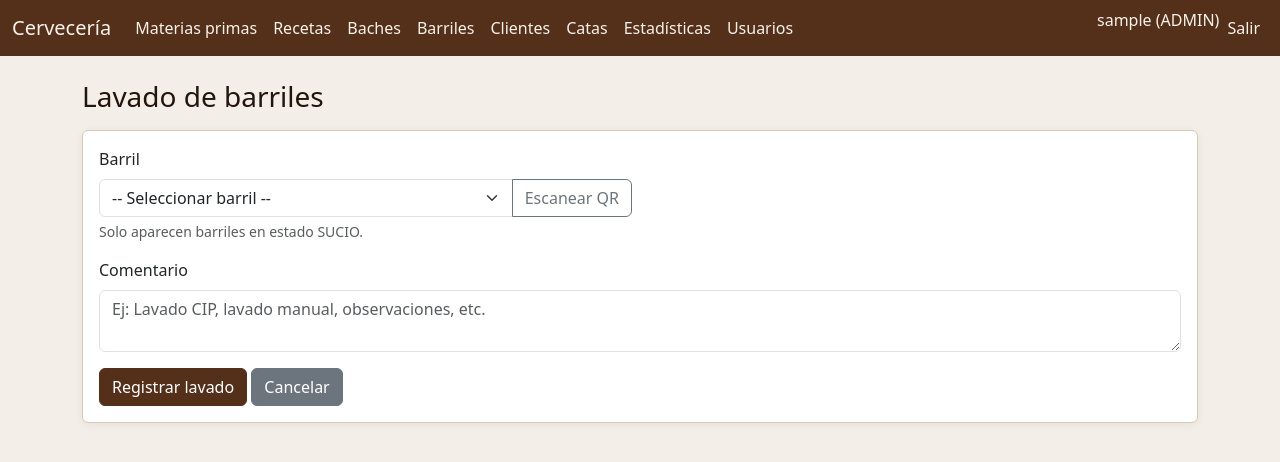
After one commit to afosorioh/brewadministrator, a Flask app: page /barriles/lavado in a window 1280 px wide. The commit adds this page. Shown: the top 462 px of the page. Run offline with Flask 3, Linux system fonts and the light colour scheme; a user stored in the database is signed in; tables that the repository leaves empty hold one stand-in row (values such as "Sample post").

Commit message:
adicion modulo lavado barriles

```diff
--- a/app/routes/barriles.py
+++ b/app/routes/barriles.py
@@ -68,9 +68,46 @@ def lista():
 
     estados = ["LIMPIO", "LLENO", "ENTREGADO", "SUCIO", "MANTENIMIENTO", "BAJA"]
 
+    barriles_data = []
+    for barril in pagination.items:
+        ultimo_movimiento = (
+            MovimientoBarril.query
+            .filter_by(id_barril=barril.id)
+            .order_by(MovimientoBarril.fecha_hora.desc())
+            .first()
+        )
+
+        capacidad_mostrar = barril.capacidad_litros
+        estilo_mostrar = ""
+        bache_mostrar = ""
+
+        if (
+            barril.estado_actual == "LLENO"
+            and ultimo_movimiento
+            and ultimo_movimiento.tipo_movimiento == "LLENO"
+            and ultimo_movimiento.bache
+        ):
+            capacidad_mostrar = ultimo_movimiento.volumen_litros or barril.capacidad_litros
+            bache_mostrar = ultimo_movimiento.bache.codigo_bache or ""
+
+            if ultimo_movimiento.bache.receta and ultimo_movimiento.bache.receta.estilo:
+                estilo_mostrar = ultimo_movimiento.bache.receta.estilo
+            else:
+                estilo_mostrar = ultimo_movimiento.bache.nombre_cerveza or ""
+
+        barriles_data.append({
+            "id": barril.id,
+            "codigo_barril": barril.codigo_barril,
+            "capacidad_mostrar": capacidad_mostrar,
+            "fecha_ultimo_estado": ultimo_movimiento.fecha_hora if ultimo_movimiento else None,
+            "estado_actual": barril.estado_actual,
+            "estilo_mostrar": estilo_mostrar,
+            "bache_mostrar": bache_mostrar,
+        })
+
     return render_template(
         "barriles/lista.html",
-        barriles=pagination.items,
+        barriles=barriles_data,
         pagination=pagination,
         q=q,
         estado=estado,
@@ -453,3 +490,63 @@ def devolucion():
         "barriles/devolucion.html",
         barriles=barriles,
     )
+
+@barriles_bp.route("/lavado", methods=["GET", "POST"])
+@login_required
+@role_required("ADMIN", "GESTOR")
+def lavado():
+    barriles = (
+        Barril.query
+        .filter(Barril.estado_actual == "SUCIO")
+        .order_by(Barril.codigo_barril.asc())
+        .all()
+    )
+
+    if request.method == "POST":
+        id_barril = request.form.get("id_barril") or None
+        comentario = request.form.get("comentario") or None
+
+        if not id_barril:
+            flash("Debes seleccionar un barril.", "danger")
+            return redirect(url_for("barriles.lavado"))
+
+        barril = Barril.query.get(id_barril)
+
+        if not barril:
+            flash("El barril seleccionado no existe.", "danger")
+            return redirect(url_for("barriles.lavado"))
+
+        if barril.estado_actual != "SUCIO":
+            flash("Solo se pueden lavar barriles en estado SUCIO.", "danger")
+            return redirect(url_for("barriles.lavado"))
+
+        ultimo_movimiento = (
+            MovimientoBarril.query
+            .filter_by(id_barril=barril.id)
+            .order_by(MovimientoBarril.fecha_hora.desc())
+            .first()
+        )
+
+        movimiento = MovimientoBarril(
+            id_barril=barril.id,
+            fecha_hora=datetime.utcnow(),
+            tipo_movimiento="LAVADO",
+            id_bache=ultimo_movimiento.id_bache if ultimo_movimiento else None,
+            id_cliente=ultimo_movimiento.id_cliente if ultimo_movimiento else None,
+            id_usuario=current_user.id,
+            volumen_litros=ultimo_movimiento.volumen_litros if ultimo_movimiento else None,
+            comentario=comentario,
+        )
+        db.session.add(movimiento)
+
+        barril.estado_actual = "LIMPIO"
+
+        db.session.commit()
+
+        flash("Lavado de barril registrado correctamente.", "success")
+        return redirect(url_for("barriles.detalle", barril_id=barril.id))
+
+    return render_template(
+        "barriles/lavado.html",
+        barriles=barriles,
+    )
--- /dev/null
+++ b/app/templates/barriles/lavado.html
@@ -0,0 +1,47 @@
+{% extends "base.html" %}
+{% block title %}Lavado de barriles{% endblock %}
+
+{% block content %}
+<h1 class="h3 mb-3">Lavado de barriles</h1>
+
+<form method="post" class="card p-3">
+  <div class="row g-3">
+    <div class="col-md-6">
+      <label class="form-label">Barril</label>
+      <div class="input-group">
+        <select name="id_barril" id="id_barril_lavado" class="form-select" required>
+          <option value="">-- Seleccionar barril --</option>
+          {% for b in barriles %}
+            <option value="{{ b.id }}" data-codigo="{{ b.codigo_barril }}">
+              {{ b.codigo_barril }} - {{ b.capacidad_litros }} L - {{ b.estado_actual }}
+            </option>
+          {% endfor %}
+        </select>
+
+        <button type="button"
+                class="btn btn-outline-secondary"
+                onclick="abrirScannerQR({
+                  targetSelectId: 'id_barril_lavado',
+                  targetDisplayId: 'qr_result_lavado'
+                })">
+          Escanear QR
+        </button>
+      </div>
+
+      <div id="qr_result_lavado" class="small mt-2 d-none"></div>
+      <div class="form-text">Solo aparecen barriles en estado SUCIO.</div>
+    </div>
+
+    <div class="col-12">
+      <label class="form-label">Comentario</label>
+      <textarea name="comentario" class="form-control" rows="2"
+                placeholder="Ej: Lavado CIP, lavado manual, observaciones, etc."></textarea>
+    </div>
+  </div>
+
+  <div class="mt-3">
+    <button class="btn btn-primary">Registrar lavado</button>
+    <a href="{{ url_for('barriles.lista') }}" class="btn btn-secondary">Cancelar</a>
+  </div>
+</form>
+{% endblock %}
```
Also changed, not shown: app/templates/barriles/lista.html (+10 -5 lines).
